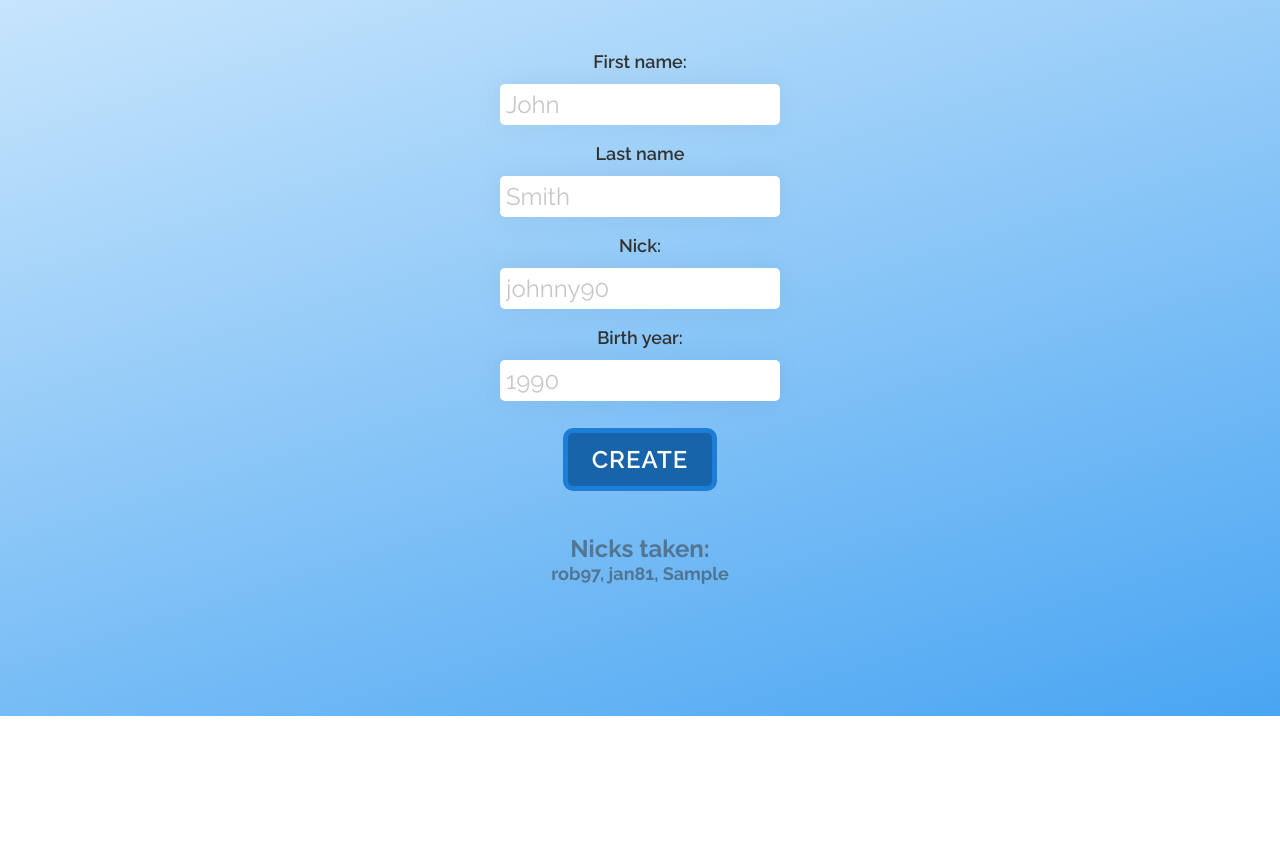
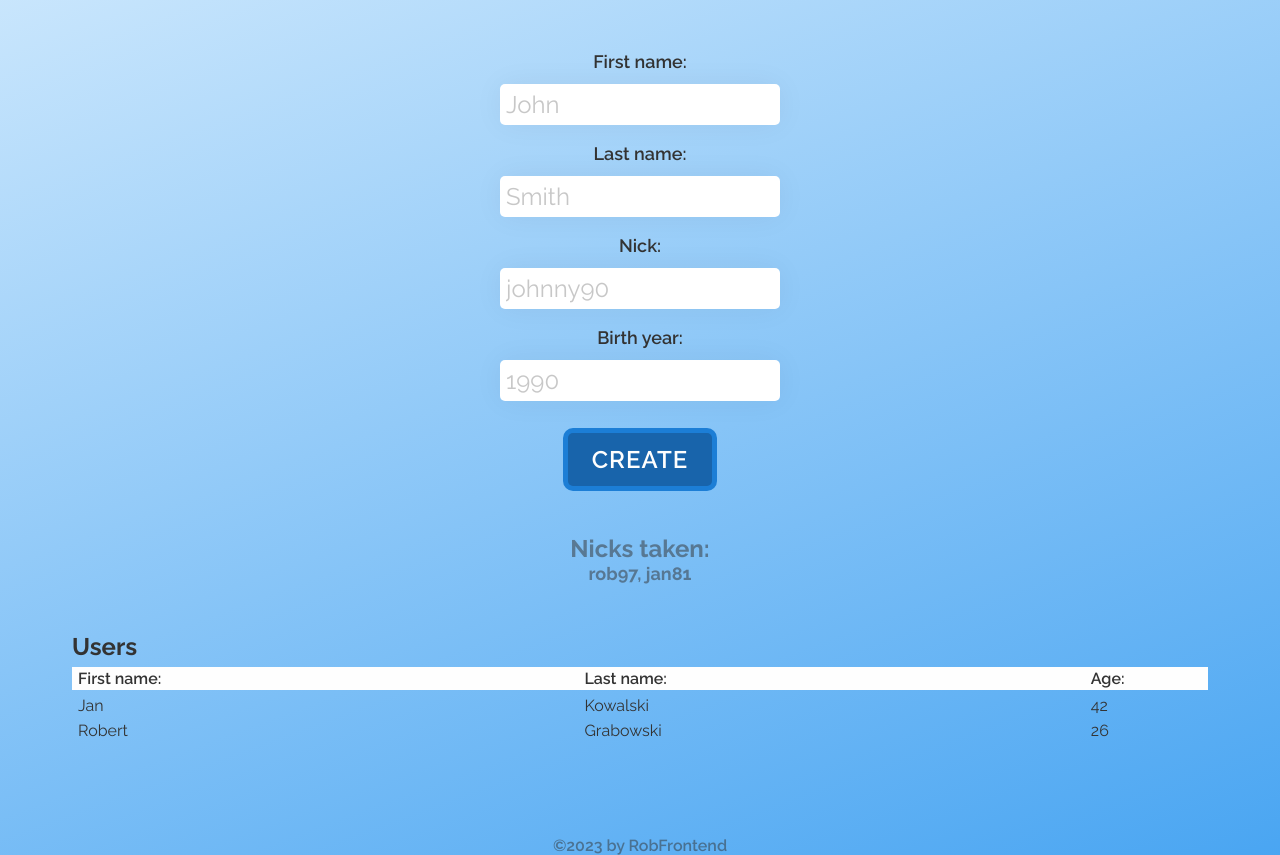
Before and after one commit to RobFrontend/CreateUser, a plain HTML site: page createUser/index.html in a window 1280 px wide. Both pictures are taken after typing "Sample", "Sample", "Sample", "Sample" into the empty fields and a click on the input "Create". Shown: the part 84-939 px from the top of the page. Before the commit the page ends 800 px from the top, so only its background shows below. Drawn offline with Linux system fonts and the light colour scheme.

Commit message:
Add files via upload

```diff
--- a/createUser/index.html
+++ b/createUser/index.html
@@ -11,8 +11,9 @@
     />
 
     <link rel="stylesheet" href="style.css" />
+    <link rel="stylesheet" href="queries.css" />
     <script defer src="script.js"></script>
-    <title>Document</title>
+    <title>Create User</title>
   </head>
   <body>
     <div class="container">
@@ -20,7 +21,7 @@
       <div class="inputs-boxes">
         <p class="input-describe">First name:</p>
         <input class="firstName" type="string" for="fname" placeholder="John" />
-        <p class="input-describe">Last name</p>
+        <p class="input-describe">Last name:</p>
         <input class="lastName" type="string" for="lname" placeholder="Smith" />
 
         <p class="input-describe">Nick:</p>
@@ -33,6 +34,18 @@
         <h2>Nicks taken:</h2>
         <h3></h3>
       </div>
+      <div class="users-all">
+        <h2>Users</h2>
+        <div class="describe-users">
+          <p class="p-describe">First name:</p>
+          <p class="p-describe">Last name:</p>
+          <p class="p-describe">Age:</p>
+        </div>
+        <div class="created-users"></div>
+      </div>
     </div>
+    <footer>
+      <p class="copy">&copy;<span class="year">2137</span> by RobFrontend</p>
+    </footer>
   </body>
 </html>
--- /dev/null
+++ b/createUser/queries.css
@@ -0,0 +1,5 @@
+@media (max-width: 35em) {
+  html {
+    font-size: 56.5%;
+  }
+}
--- a/createUser/script.js
+++ b/createUser/script.js
@@ -1,16 +1,36 @@
 "use strict";
+
+// Current year
+const year = document.querySelector(".year");
+year.textContent = new Date().getFullYear();
 
 // Array for users
 const Users = [];
 
+// Display Users in HTML
+const usersBox = document.querySelector(".created-users");
+const allUsersBox = function () {
+  usersBox.textContent = "";
+  Users.forEach(function (user, i) {
+    const html = `<p class="user-created user-created-firstname">${user.firstName}</p>
+    <p class="user-created user-created-lastname">${user.lastName}</p>
+    <p class="user-created user-created-age">${user.age}</p>`;
+    i + 1;
+    usersBox.insertAdjacentHTML("afterbegin", html);
+  });
+};
+
 // OOP
 const User = function (nick, firstName, lastName, birthYear, age) {
-  this.nick = nick;
-  this.firstName = firstName;
-  this.lastName = lastName;
-  this.biirthYear = +birthYear;
+  this.nick = nick.trim();
+  this.firstName =
+    firstName.at(0).toUpperCase() + firstName.slice(1).toLowerCase();
+  this.lastName =
+    lastName.at(0).toUpperCase().trim() + lastName.slice(1).toLowerCase();
+  this.birthYear = +birthYear;
   this.age = new Date().getFullYear() - birthYear;
-  Users.push(this);
+  Users.push(this); // add user to Users array
+  allUsersBox(); // display Users in HTML
 };
 
 const rob97 = new User("rob97", "Robert", "Grabowski", "1997");
@@ -32,14 +52,25 @@ const createUser = function () {
   const checkNick = Users.some(({ nick }) => nick === nickInput.value);
   if (checkNick === true) {
     alert(`Nick '${nickInput.value}' already exists`);
-  } else {
+  } else if (
+    nickInput.value.length >= 5 &&
+    fNameInput.value.length >= 1 &&
+    lNameInput.value.length >= 1 &&
+    birthYearInput.value >= 1920 &&
+    birthYearInput.value <= new Date().getFullYear() &&
+    checkNick === false
+  ) {
     const user = new User(
       nickInput.value,
-      fNameInput.value,
-      lNameInput.value,
+      fNameInput.value.trim(),
+      lNameInput.value.trim(),
       +birthYearInput.value
     );
     alert(`User created`);
+  } else {
+    alert(
+      `None field should be empty and your nick must have minimum 5 signs. The oldest date is 1920.`
+    );
   }
   h3.textContent = Users.map((user) => ` ${user.nick}`);
   console.log(Users);
@@ -62,3 +93,5 @@ const findUser = (findnick) => Users.find(({ nick }) => nick === findnick);
 const h3 = document.querySelector("h3");
 
 h3.textContent = Users.map((user) => ` ${user.nick}`);
+
+///
--- a/createUser/style.css
+++ b/createUser/style.css
@@ -90,3 +90,46 @@ h2 {
 h3 {
   font-size: 1.8rem;
 }
+
+h4 {
+  text-align: left;
+  font-size: 1.6rem;
+}
+
+p {
+  font-size: 1.6rem;
+}
+
+.users-all {
+  margin-top: 4.8rem;
+  display: flex;
+  flex-direction: column;
+  gap: 0.6rem;
+  text-align: left;
+}
+.created-users,
+.describe-users {
+  padding: 0 0.6rem;
+  display: grid;
+  grid-template-columns: 4.5fr 4.5fr 1fr;
+  gap: 0.6rem;
+}
+.describe-users {
+  background: #fefefe;
+  padding-top: 0.2rem;
+  padding-bottom: 0.2rem;
+}
+
+.p-describe {
+  font-weight: 600;
+}
+.user-created {
+  padding-right: 1.2rem;
+}
+
+footer {
+  margin-top: 6.4rem;
+  text-align: center;
+  opacity: 0.5;
+  font-weight: 600;
+}
```
